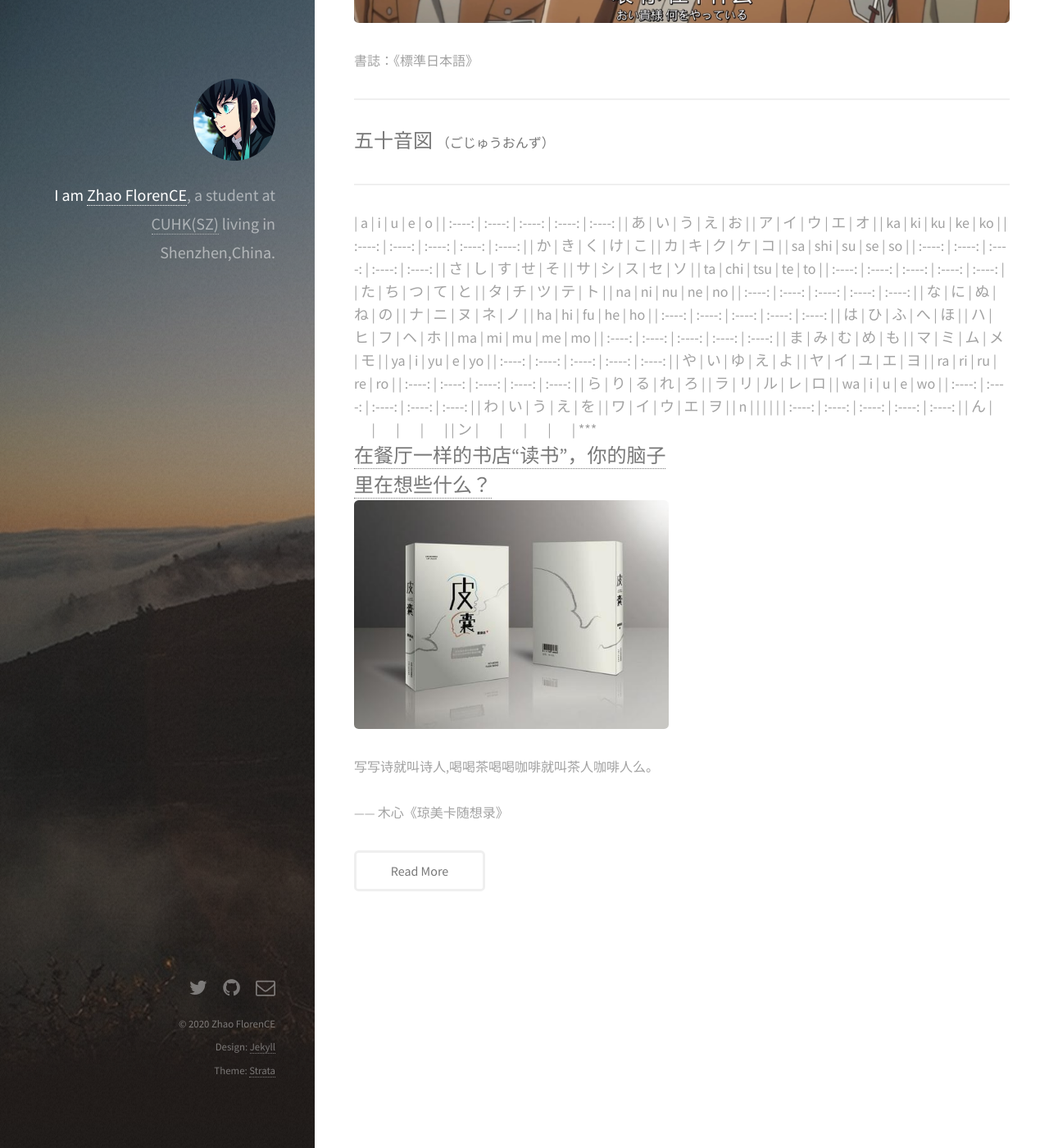
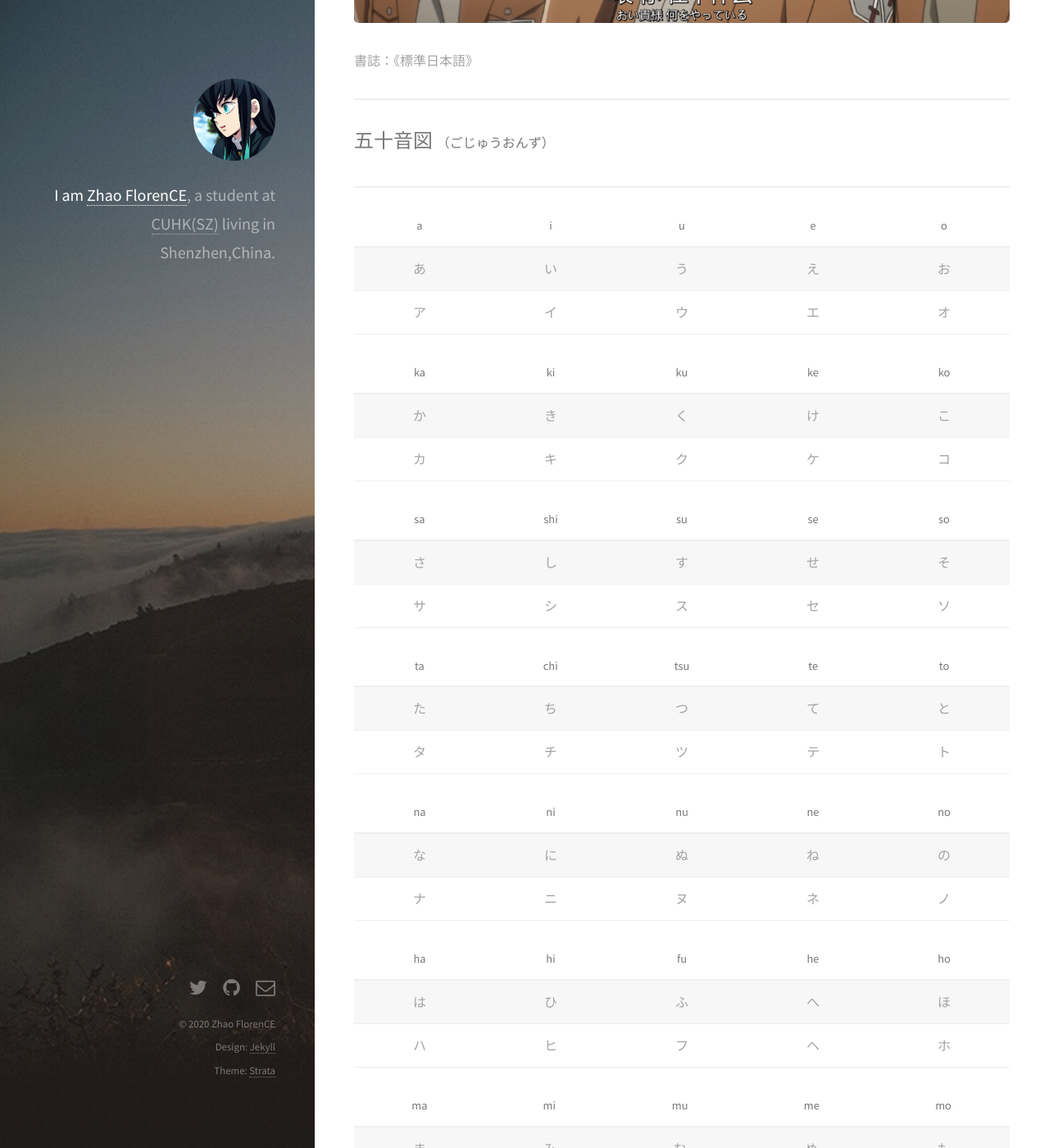
Before and after one commit to as3ert/blog, a Jekyll site: the page built from _posts/2021-01-05-日本語の勉強.md, in a window 1280 px wide and 1400 px high, scrolled down 610 px. Shown: the whole window at 82% size. Built offline with Jekyll 4.4.1, drawn with Linux system fonts in a browser that asks for light colours; nearby versions of some CDN libraries; some of the changed text lies outside the part shown.

Commit message:
2021-01-05 20:20:49

```diff
--- a/_posts/2021-01-05-日本語の勉強.md
+++ b/_posts/2021-01-05-日本語の勉強.md
@@ -10,11 +10,9 @@ date: 2021-01-05 16:08:00
 
 ***
 
-## 五十音図 <font size=3>（ごじゅうおんず）
+## 五十音図 <font size=3>（ごじゅうおんず）<font size=1>
 
 ***
-
-<font size=4>
 
 |    a   |    i   |    u   |    e   |    o   |
 | :----: | :----: | :----: | :----: | :----: |
```
